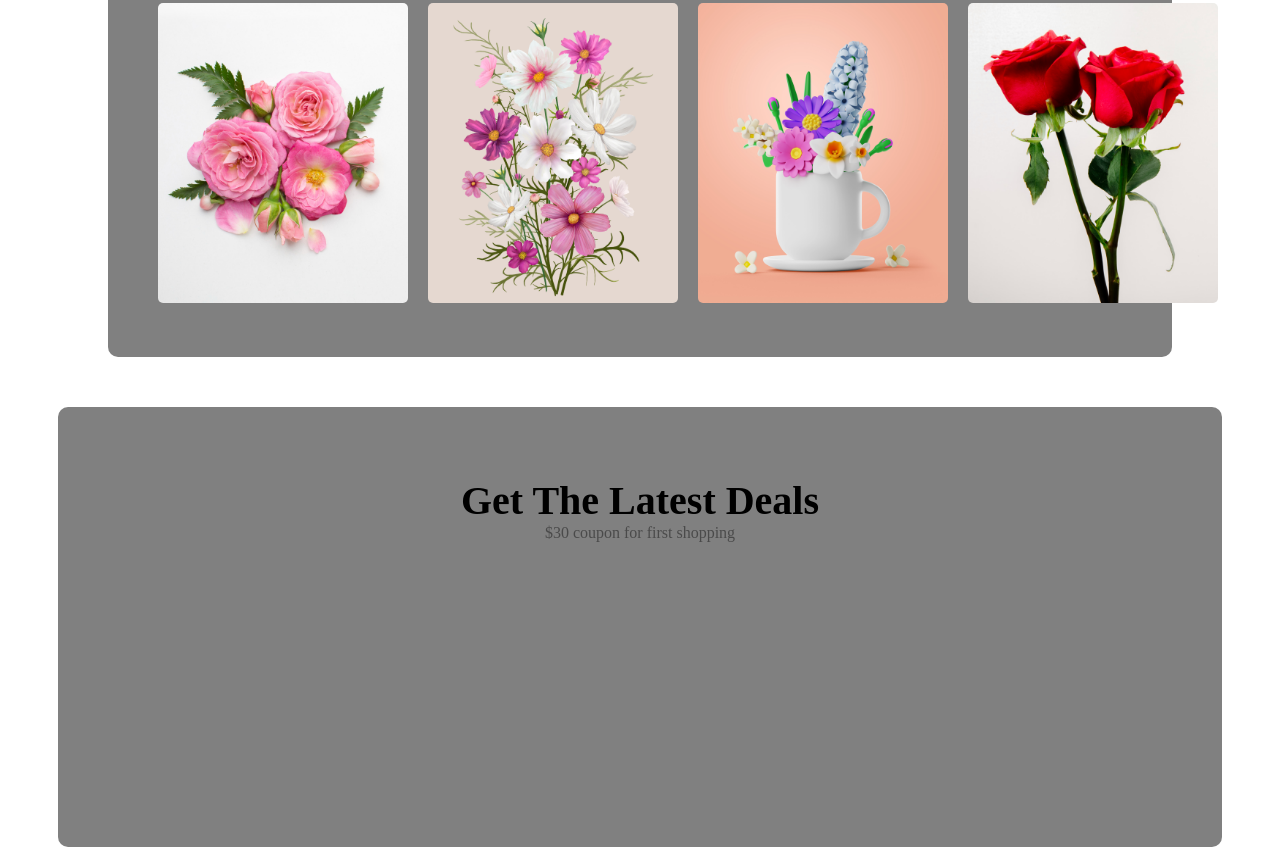
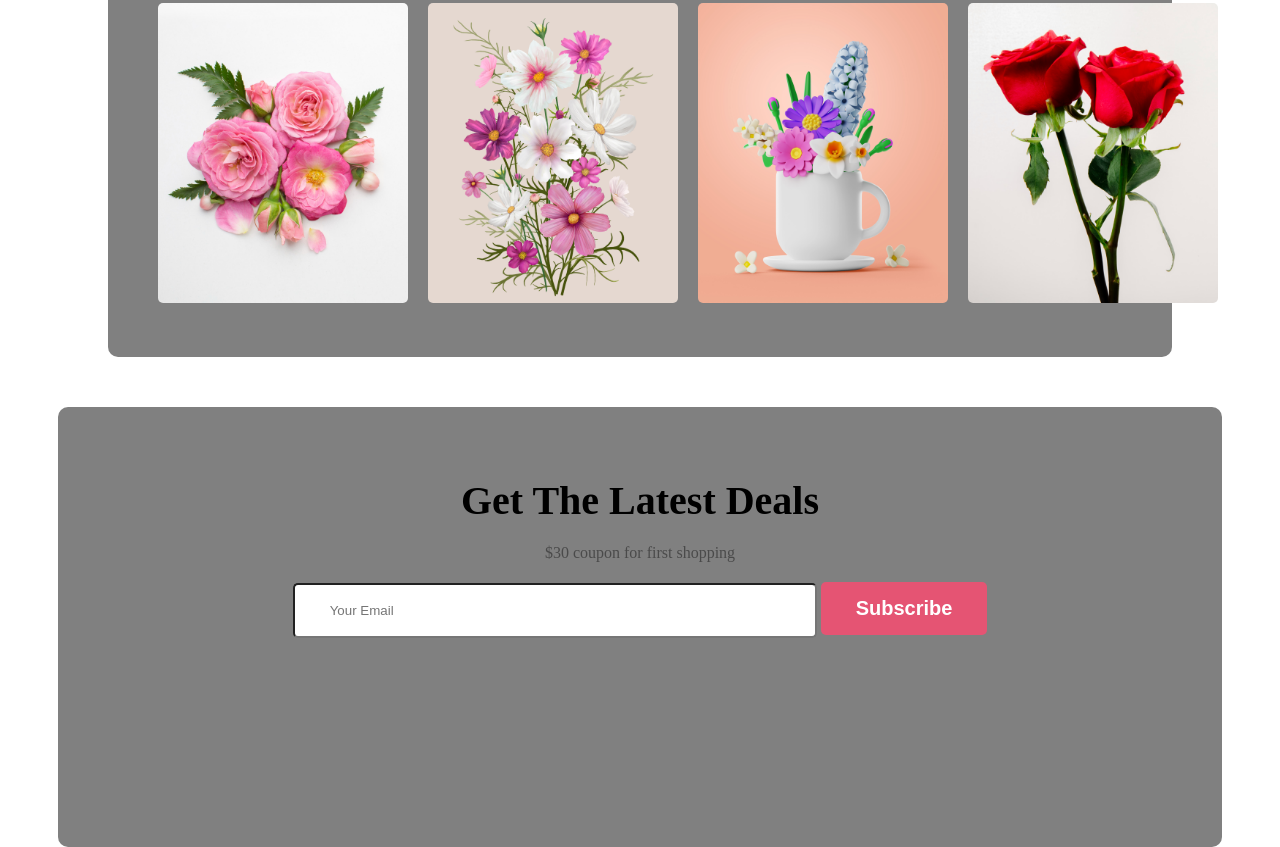
Before and after one commit to 2eg4rizve/7-Online-Flower-shop, a plain HTML site: page index.html in a window 1280 px wide. Shown: the part 1570-2417 px from the top of the page. Drawn offline with Linux system fonts and the light colour scheme.

Commit message:
Get The Latest Deals

```diff
--- a/index.css
+++ b/index.css
@@ -160,4 +160,22 @@
 }
 .Latest-Deals-p{
     color: rgba(39, 39, 39, 0.60);
+    padding: 20px;
 }
+
+.contact-email{
+    padding: 18px 35px;
+    width: 450px;
+    border-radius: 5px;
+
+}
+.contact-btn {
+    border-radius: 5px;
+    background: #E55473;
+    border: 0;
+    color: #FFF;
+    font-size: 20px;
+    font-weight: 700;
+    padding: 15px 35px;
+
+}
--- a/index.html
+++ b/index.html
@@ -116,6 +116,15 @@
             <p class="Latest-Deals-p">
                 $30 coupon for first shopping
             </p>
+            <form class="contact" action="">
+
+                <input class="contact-email" type="email" name="" placeholder="Your Email" id="">
+
+
+
+                <input class="contact-btn" type="submit" value="Subscribe">
+
+            </form>
 
         </div>
 
```
